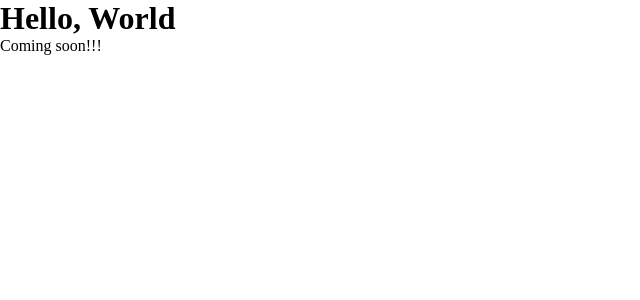
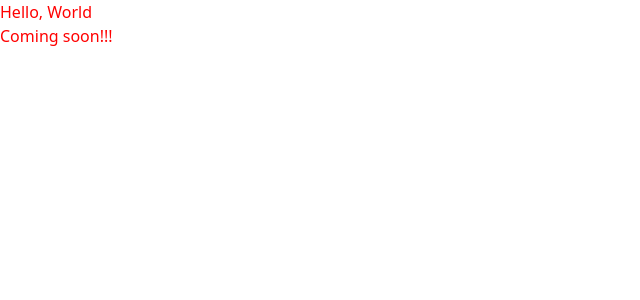
Before and after one commit to KingsleyIbe/kingsleyibeportfolio, a React (Create React App) app: page / in a window 1280 px wide. Shown: the top 300 px of the page, without its empty margins (0-640 px from the left). Built offline with nearby package versions, Linux system fonts and the light colour scheme.

Commit message:
Set up tailwindCSS

```diff
--- a/package.json
+++ b/package.json
@@ -31,5 +31,8 @@
       "last 1 firefox version",
       "last 1 safari version"
     ]
+  },
+  "devDependencies": {
+    "tailwindcss": "^3.4.17"
   }
 }
--- a/src/App.tsx
+++ b/src/App.tsx
@@ -2,7 +2,7 @@
 
 function App() {
   return (
-    <div className="App">
+    <div className="text-[#f00]">
       <h1>Hello, World</h1>
       <p>Coming soon!!!</p>
     </div>
--- a/src/index.css
+++ b/src/index.css
@@ -1,3 +1,7 @@
+@tailwind base;
+@tailwind components;
+@tailwind utilities;
+
 *,
 ::before,
 ::after {
--- /dev/null
+++ b/tailwind.config.js
@@ -0,0 +1,10 @@
+/** @type {import('tailwindcss').Config} */
+module.exports = {
+  content: [
+    "./src/**/*.{js,jsx,ts,tsx}",
+  ],
+  theme: {
+    extend: {},
+  },
+  plugins: [],
+}
```
Also changed, not shown: 1 other file (tests, documents, lock files or other folders).
